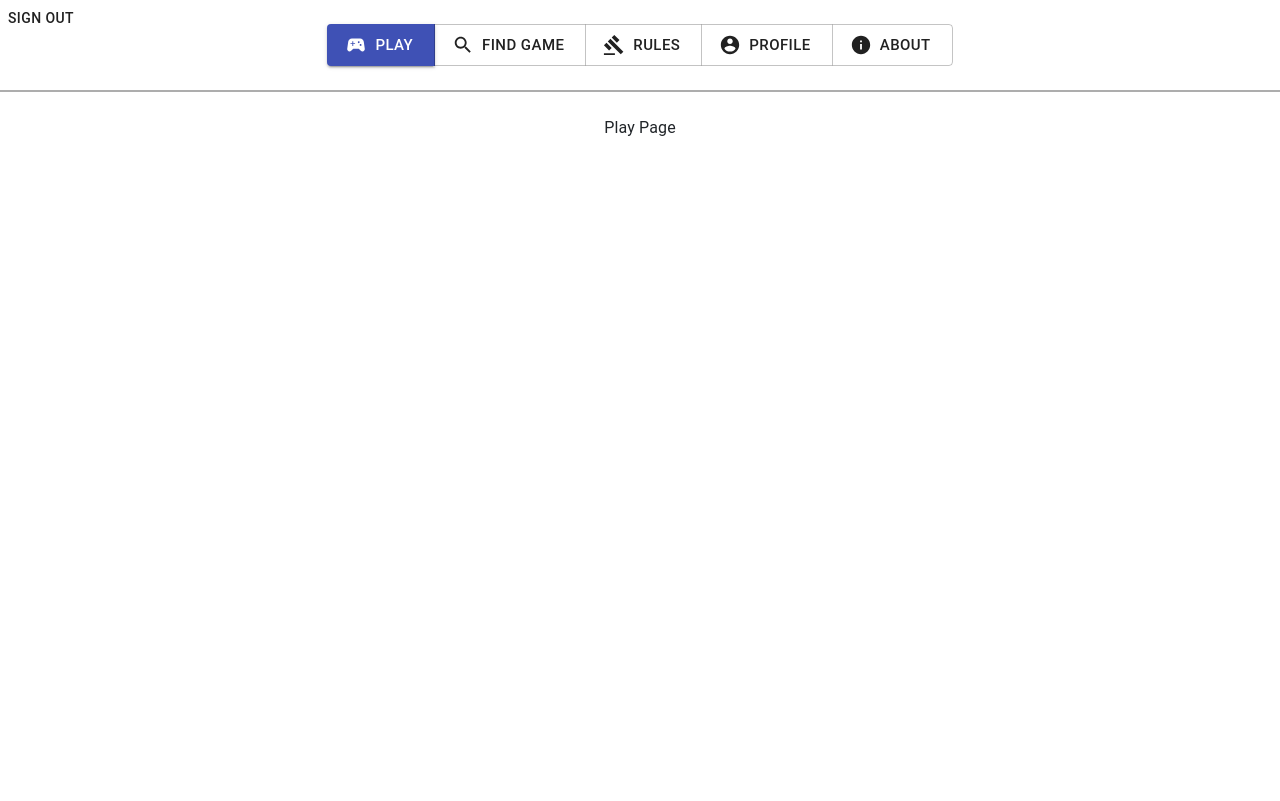
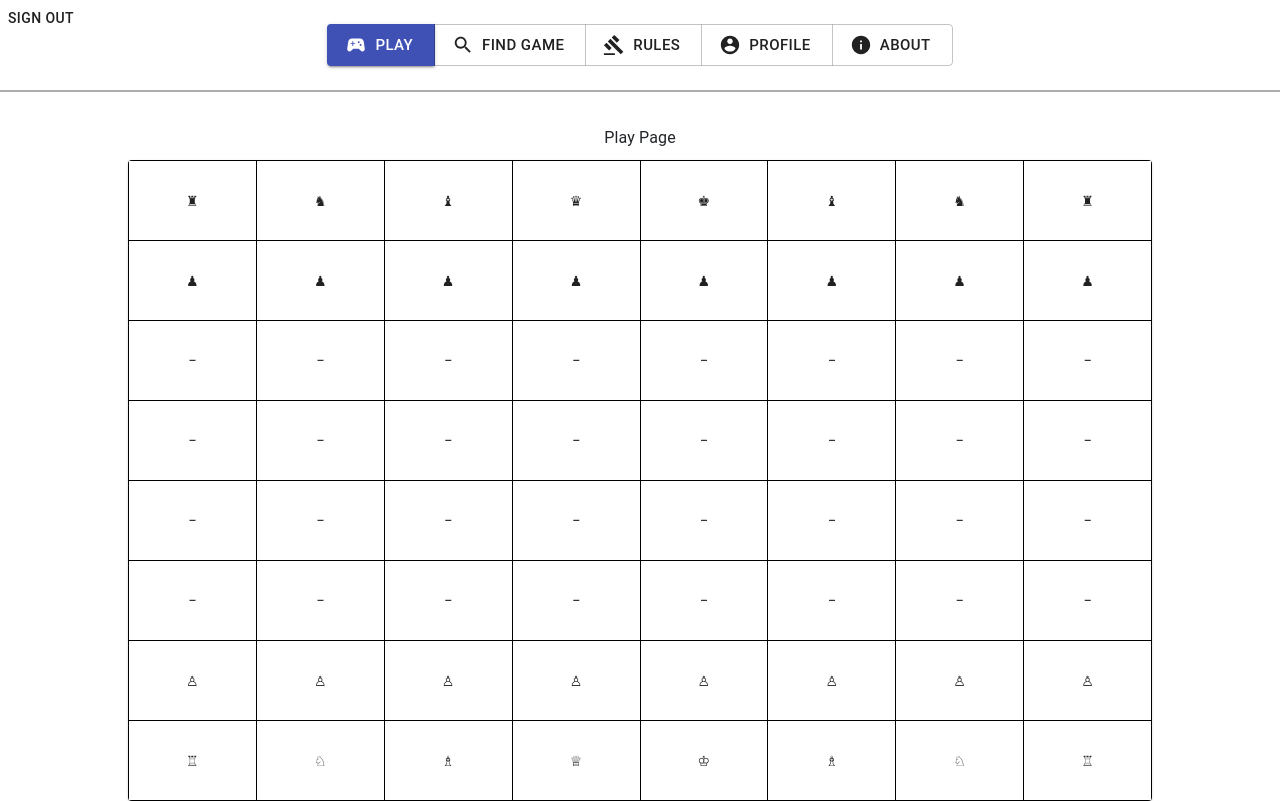
Before and after one commit to honeybadgerofdoom/blank_web_app, a React app in the folder client/: page / in a window 1280 px wide. Both pictures are taken after a click on the button "SIGN IN". Built offline with nearby package versions, Linux system fonts and the light colour scheme; a web font is replaced by a local one.

Commit message:
There's a board

```diff
--- a/client/src/components/pages/Play/Play.js
+++ b/client/src/components/pages/Play/Play.js
@@ -1,6 +1,141 @@
 import React from "react";
-import {Typography} from "@material-ui/core";
+import {
+    Grid,
+    makeStyles,
+    Paper,
+    Table,
+    TableBody,
+    TableContainer,
+    TableRow,
+    Typography
+} from "@material-ui/core";
+import Square from "./Square";
+
+const useStyles = makeStyles({
+    title: {
+        margin: "10px",
+    },
+    board: {
+        width: "80vw",
+    },
+});
 
 export default function Play(props) {
-    return <Typography align="center">Play Page</Typography>
+    const classes = useStyles();
+    const pieces = {
+        white: {
+            king: "\u2654",
+            queen: "\u2655",
+            rook: "\u2656",
+            bishop: "\u2657",
+            knight: "\u2658",
+            pawn: "\u2659"
+        },
+        black: {
+            king: "\u265A",
+            queen: "\u265B",
+            rook: "\u265C",
+            bishop: "\u265D",
+            knight: "\u265E",
+            pawn: "\u265F"
+        },
+        empty: "\u1806"
+    }
+
+    return <>
+        <Typography className={classes.title} align="center">Play Page</Typography>
+        <Grid
+            container
+            direction="column"
+            justifyContent="center"
+            alignItems="center"
+        >
+            <TableContainer component={Paper} className={classes.board}>
+                <Table>
+                    <TableBody>
+                        <TableRow>
+                            <Square piece={pieces.black.rook}/>
+                            <Square piece={pieces.black.knight}/>
+                            <Square piece={pieces.black.bishop}/>
+                            <Square piece={pieces.black.queen}/>
+                            <Square piece={pieces.black.king}/>
+                            <Square piece={pieces.black.bishop}/>
+                            <Square piece={pieces.black.knight}/>
+                            <Square piece={pieces.black.rook}/>
+                        </TableRow>
+                        <TableRow>
+                            <Square piece={pieces.black.pawn}/>
+                            <Square piece={pieces.black.pawn}/>
+                            <Square piece={pieces.black.pawn}/>
+                            <Square piece={pieces.black.pawn}/>
+                            <Square piece={pieces.black.pawn}/>
+                            <Square piece={pieces.black.pawn}/>
+                            <Square piece={pieces.black.pawn}/>
+                            <Square piece={pieces.black.pawn}/>
+                        </TableRow>
+                        <TableRow>
+                            <Square piece={pieces.empty}/>
+                            <Square piece={pieces.empty}/>
+                            <Square piece={pieces.empty}/>
+                            <Square piece={pieces.empty}/>
+                            <Square piece={pieces.empty}/>
+                            <Square piece={pieces.empty}/>
+                            <Square piece={pieces.empty}/>
+                            <Square piece={pieces.empty}/>
+                        </TableRow>
+                        <TableRow>
+                            <Square piece={pieces.empty}/>
+                            <Square piece={pieces.empty}/>
+                            <Square piece={pieces.empty}/>
+                            <Square piece={pieces.empty}/>
+                            <Square piece={pieces.empty}/>
+                            <Square piece={pieces.empty}/>
+                            <Square piece={pieces.empty}/>
+                            <Square piece={pieces.empty}/>
+                        </TableRow>
+                        <TableRow>
+                            <Square piece={pieces.empty}/>
+                            <Square piece={pieces.empty}/>
+                            <Square piece={pieces.empty}/>
+                            <Square piece={pieces.empty}/>
+                            <Square piece={pieces.empty}/>
+                            <Square piece={pieces.empty}/>
+                            <Square piece={pieces.empty}/>
+                            <Square piece={pieces.empty}/>
+                        </TableRow>
+                        <TableRow>
+                            <Square piece={pieces.empty}/>
+                            <Square piece={pieces.empty}/>
+                            <Square piece={pieces.empty}/>
+                            <Square piece={pieces.empty}/>
+                            <Square piece={pieces.empty}/>
+                            <Square piece={pieces.empty}/>
+                            <Square piece={pieces.empty}/>
+                            <Square piece={pieces.empty}/>
+                        </TableRow>
+                        <TableRow>
+                            <Square piece={pieces.white.pawn}/>
+                            <Square piece={pieces.white.pawn}/>
+                            <Square piece={pieces.white.pawn}/>
+                            <Square piece={pieces.white.pawn}/>
+                            <Square piece={pieces.white.pawn}/>
+                            <Square piece={pieces.white.pawn}/>
+                            <Square piece={pieces.white.pawn}/>
+                            <Square piece={pieces.white.pawn}/>
+                        </TableRow>
+                        <TableRow>
+                            <Square piece={pieces.white.rook}/>
+                            <Square piece={pieces.white.knight}/>
+                            <Square piece={pieces.white.bishop}/>
+                            <Square piece={pieces.white.queen}/>
+                            <Square piece={pieces.white.king}/>
+                            <Square piece={pieces.white.bishop}/>
+                            <Square piece={pieces.white.knight}/>
+                            <Square piece={pieces.white.rook}/>
+                        </TableRow>
+                    </TableBody>
+                </Table>
+            </TableContainer>
+        </Grid>
+    </>
 }
--- /dev/null
+++ b/client/src/components/pages/Play/Square.js
@@ -0,0 +1,26 @@
+import React, {useState} from "react";
+import {makeStyles, TableCell} from "@material-ui/core";
+
+const useStyles = makeStyles({
+    root: {
+        borderWidth: 1,
+        borderColor: 'black',
+        borderStyle: 'solid',
+        height: "10vh",
+        width: "10vw"
+    },
+});
+
+export default function Play(props) {
+    const classes = useStyles();
+    const [backgroundColor, setBackgroundColor] = useState('#fff');
+
+    function handleClick() {
+        console.log(props.piece);
+        setBackgroundColor('#111');
+    }
+
+    return (
+        <TableCell align="center" className={classes.root} style={{backgroundColor: {backgroundColor}}} onClick={handleClick}>{props.piece}</TableCell>
+    )
+}
```
